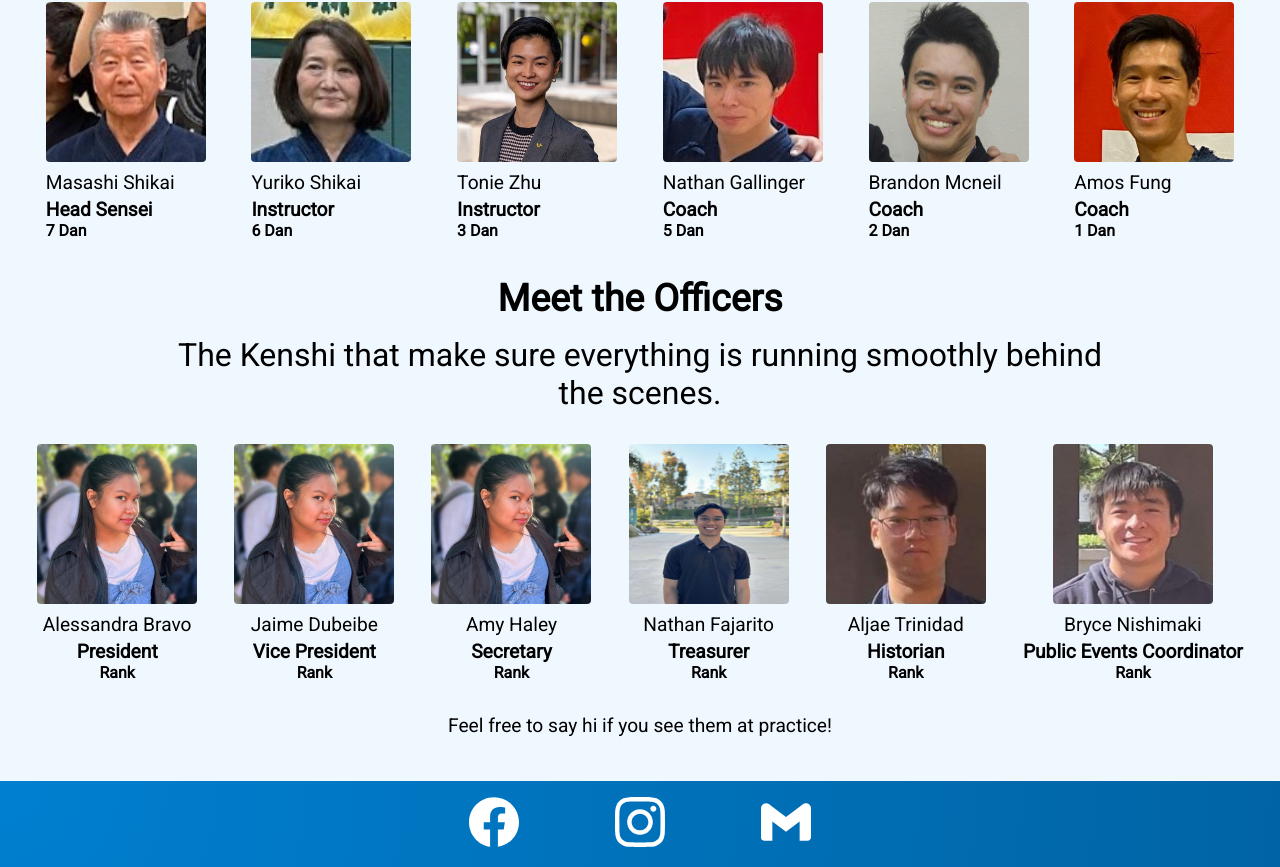
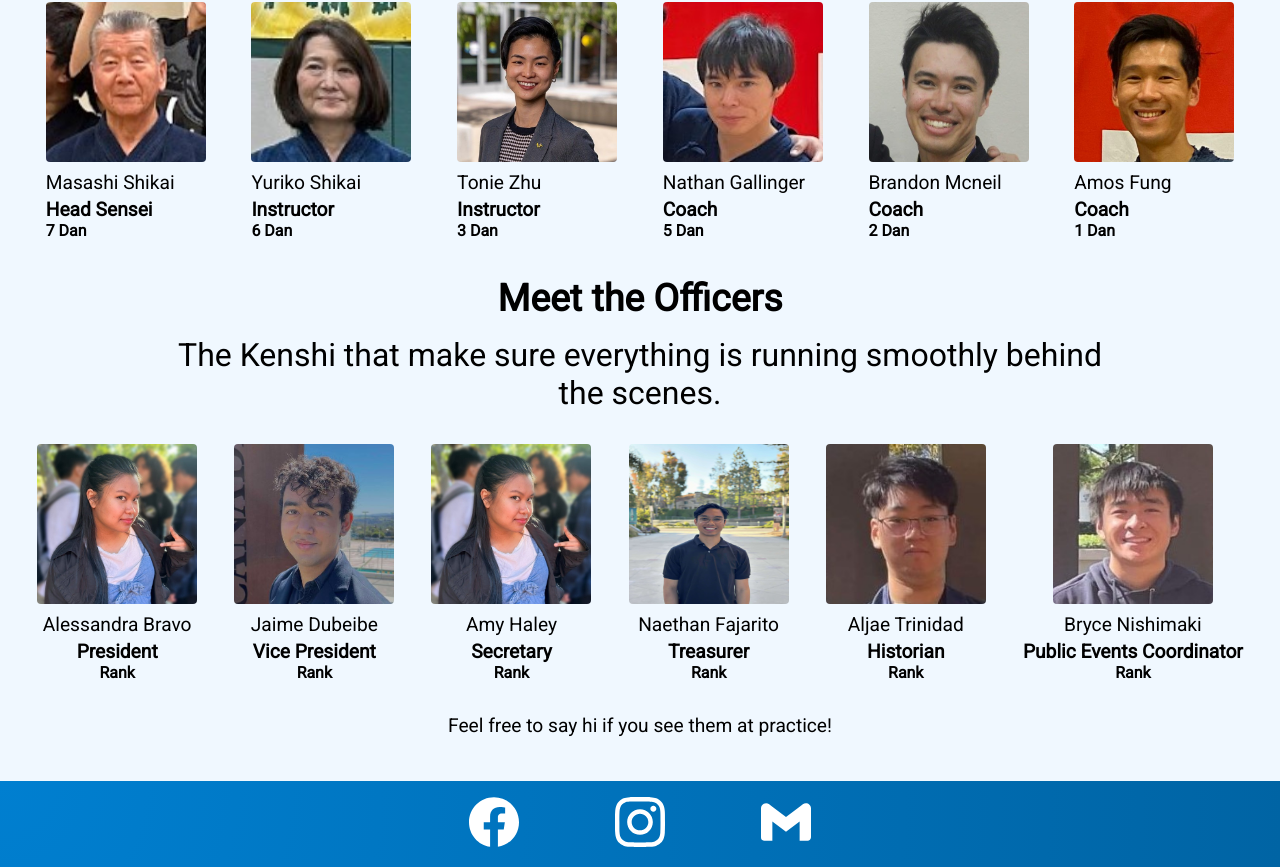
Before and after one commit to DeluxeRice/Kendo-Club-Website, a React (Create React App) app in the folder my-app/: page /about in a window 1280 px wide. Shown: the part 1102-1969 px from the top of the page. Built offline with nearby package versions, Linux system fonts and the light colour scheme.

Commit message:
jaime, naethan image update

```diff
--- a/my-app/src/components/about/About.jsx
+++ b/my-app/src/components/about/About.jsx
@@ -10,7 +10,8 @@ import fung from '../../assets/fung.jpg'
 import bravo from '../../assets/alice.jpg';
 import lim from '../../assets/lim.jpg';
 import bryce from '../../assets/bryce.jpg';
-import nathan from '../../assets/nathan.jpg'
+import naethan from '../../assets/naethan.jpg'
+import jaime from '../../assets/jaime.jpg'
 import './About.css'
 
 class AboutPage extends Component {
@@ -53,9 +54,9 @@ class AboutPage extends Component {
             </div>
             <div className='officer-info-pictures'>
               <Officer image = {bravo} name = 'Alessandra Bravo' role='President' rank='Rank'/>
-              <Officer image = {bravo} name = 'Jaime Dubeibe' role='Vice President' rank='Rank'/>
+              <Officer image = {jaime} name = 'Jaime Dubeibe' role='Vice President' rank='Rank'/>
               <Officer image = {bravo} name = 'Amy Haley' role='Secretary' rank='Rank'/>
-              <Officer image = {nathan} name = 'Nathan Fajarito' role='Treasurer' rank='Rank'/>
+              <Officer image = {naethan} name = 'Naethan Fajarito' role='Treasurer' rank='Rank'/>
               <Officer image = {lim} name = 'Aljae Trinidad' role='Historian' rank='Rank'/>
               <Officer image = {bryce} name = 'Bryce Nishimaki' role='Public Events Coordinator' rank='Rank'/>
             </div>
```
Also changed, not shown: my-app/src/assets/jaime.jpg (added), my-app/src/assets/naethan.jpg (renamed from my-app/src/assets/nathan.jpg).
